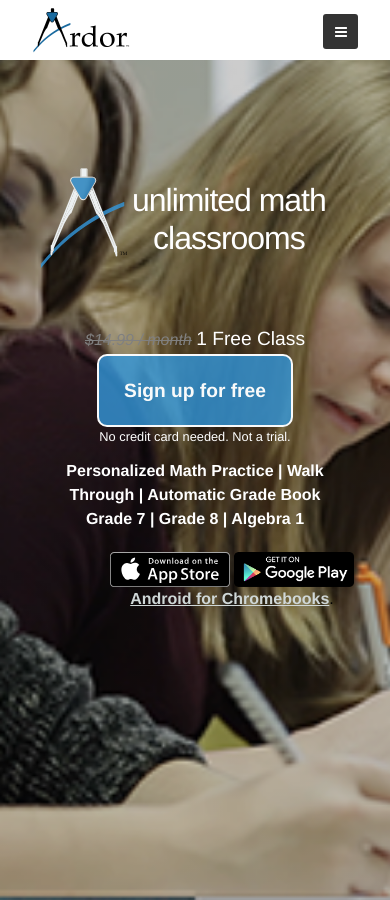
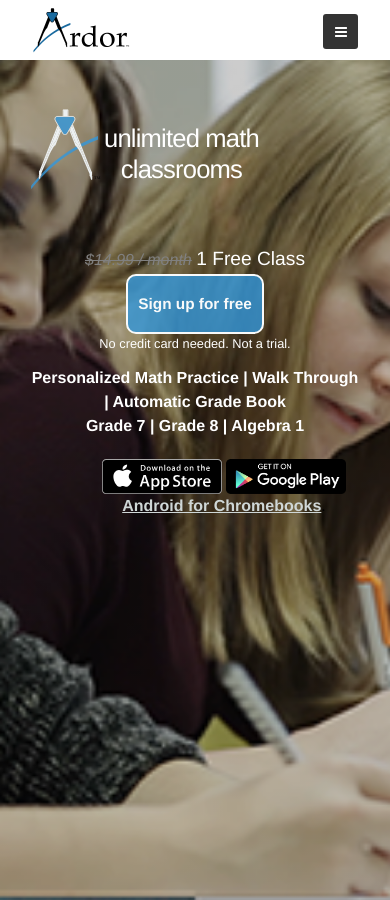
Before and after one commit to ardor-education/ardor-education.github.io, a Jekyll site: the page built from index.html, in a window 390 px wide and 900 px high. Built offline with Jekyll 4.4.1, drawn with Linux system fonts in a browser that asks for light colours; some web fonts are replaced.

Commit message:
fix hero styles for real-small screens

```diff
--- a/_layouts/home.html
+++ b/_layouts/home.html
@@ -75,7 +75,6 @@ layout: default
                     <p>Grade 7 | Grade 8 | Algebra 1</p>
                 </div>
             </div>
-        </div>
             <!-- Apple | Google downloads section -->
             <div id="sub-title-area">
                 <div id="sub-area">
@@ -92,6 +91,8 @@ layout: default
                     </div>
                 </div>
             </div>
+        </div>
+
     </div>
 </article>
 <!-- Testimonials -->
--- a/_sass/_media_queries.scss
+++ b/_sass/_media_queries.scss
@@ -103,9 +103,16 @@ $medium-iphone-percent: 0.9;
   .logo-text-heading {
     margin-top: 0px;
   }
+
   // Base style adjustments
-  h2 {
-    font-size: 1.5em;
+  .hero__content {
+     h1 {
+      font-size: 3.5em;
+      margin: 0px;
+    }
+  }
+  .hero--home #Logo {
+      width: 150px;
   }
 
   #ardorVideo {
@@ -164,11 +171,10 @@ $small-iphone-percent: 0.7;
   }
 
   // sign-up button
-  .sign-up-button {
-    font-size: 1.1em;
-    padding: 15px;
+  a.sign-up-button {
+    font-size: 1.2em;
+    padding: 20px;
   }
-
   // testimonial
   .testimonial-wrapper {
     -webkit-flex-direction: column;
@@ -249,11 +255,12 @@ $small-iphone-percent: 0.8;
   // Hero: Logo and title
   .hero--home #Logo {
     margin-top: 40px;
-    width: 100px;
+    width: 80px;
   }
 
   .hero__content h1 {
-    font-size: 2em;
+    font-weight: 350;
+    font-size: 1.6em;
   }
 
   .hero--home {
@@ -268,9 +275,9 @@ $small-iphone-percent: 0.8;
   }
 
   // sign-up button
-  .sign-up-button {
-    font-size: 1.8em;
-    padding: 15px;
+  a.sign-up-button {
+    font-size: 1.2em;
+    padding: 20px 10px;
   }
 
   .wrapper-content {
--- a/_sass/core/_variables.scss
+++ b/_sass/core/_variables.scss
@@ -66,8 +66,8 @@ $navigation-height: 90px;
 $navigation-showing-height: 60px;
 
 // mobile
-$mobile-padding: 2em;
-$mobile-padding-large: 6em 2em 4em;
+$mobile-padding: 1.5em;
+$mobile-padding-large: 2.4em 1.5em 2em;
 
 $mobile-title-size: 1.5em;
 $mobile-subtitle-size: 1em;
--- a/_sass/modules/_hero.scss
+++ b/_sass/modules/_hero.scss
@@ -11,7 +11,7 @@
     .hero__content {
         color: $hero-color;
         text-align: center;
-        padding-top: 6em;
+        padding-top: 3em;
         padding-left: 2em;
         padding-right: 2em;
         padding-bottom: 2em;
@@ -21,7 +21,7 @@
 
         // tablet view
         @include media($tablet) {
-            padding: 5em 1em 5em 1em;
+            padding: 3em 1em 5em 1em;
         }
 
         // mobile view
--- a/_sass/modules/_logo.scss
+++ b/_sass/modules/_logo.scss
@@ -20,19 +20,18 @@
     }
 }
 
-.hero__content h1 {
-    font-weight: 300;
-    display: flex;
-    font-size: 5em;
-    color: white;
-}
 .hero__content {
-
+    padding-top: 3em;
+    h1 {
+        font-weight: 300;
+        display: flex;
+        font-size: 4.5em;
+        color: white;
+    }
 }
 
 // svg specific styles
 .hero--home #Logo {
-    // TODO: make responsive
     width: 200px;
 
 }
```
Also changed, not shown: 1 other file. Lines whose indentation alone changed are shown as unchanged.
